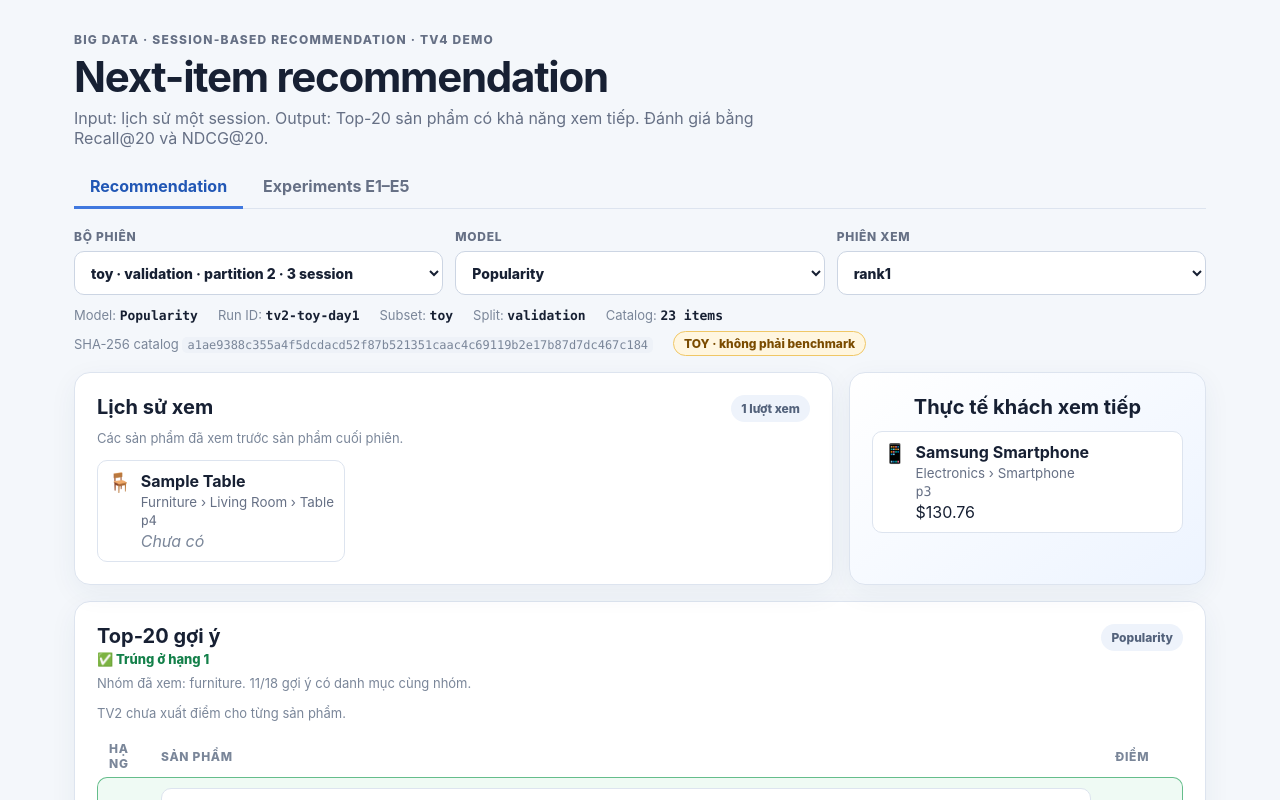
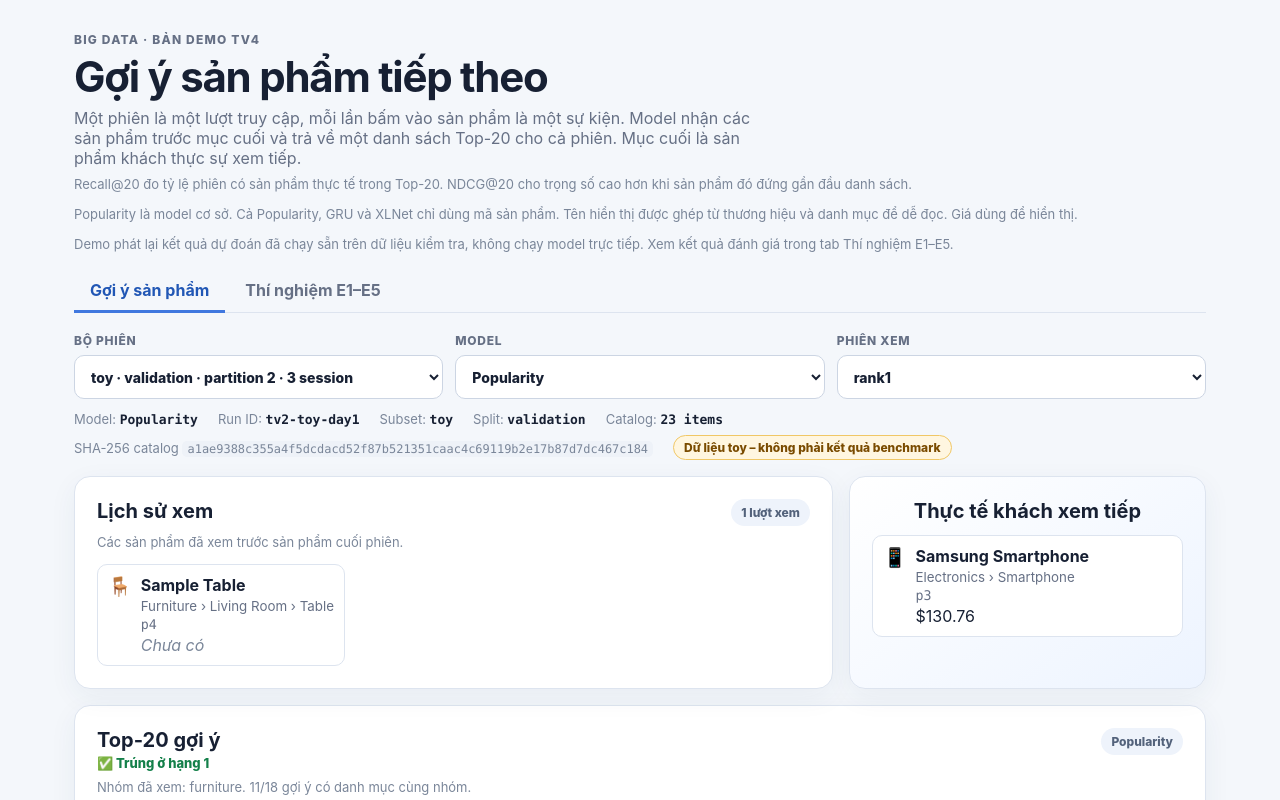
Before and after one commit to callmeshinny/demo-big-data, a React (Vite) app: page / in a window 1280 px wide. Shown: the top 800 px of the page. Built offline with nearby package versions, Linux system fonts and the light colour scheme.

Commit message:
Explain demo and evaluation in Vietnamese

```diff
--- a/src/Experiments.jsx
+++ b/src/Experiments.jsx
@@ -281,7 +281,7 @@ export default function Experiments({ state }) {
 
         {showToy && toySorted.length > 0 && (
           <div className="toy-block">
-            <h3>Run toy smoke <span className="badge badge-toy">TOY · không phải benchmark</span></h3>
+            <h3>Run toy smoke <DataKindBadge kind="toy" /></h3>
             <p className="definition">
               Chạy trên dữ liệu tổng hợp ({toySorted[0]?.metrics?.["Recall@20"]?.scope ?? "vài session"}) để kiểm tra công cụ.
               Không dùng để so sánh model hay kết luận.
--- a/src/main.jsx
+++ b/src/main.jsx
@@ -6,8 +6,8 @@ import Experiments from "./Experiments.jsx";
 import "./styles.css";
 
 const TABS = [
-  { id: "recommendation", label: "Recommendation" },
-  { id: "experiments", label: "Experiments E1–E5" },
+  { id: "recommendation", label: "Gợi ý sản phẩm" },
+  { id: "experiments", label: "Thí nghiệm E1–E5" },
 ];
 
 // Optional overrides for testing broken files, e.g. ?demo=/tests/fixtures/empty.json
@@ -57,9 +57,12 @@ function App() {
     <main className="shell">
       <header className="topbar">
         <div>
-          <p className="eyebrow">Big Data · Session-based recommendation · TV4 demo</p>
-          <h1>Next-item recommendation</h1>
-          <p className="lede">Input: lịch sử một session. Output: Top-20 sản phẩm có khả năng xem tiếp. Đánh giá bằng Recall@20 và NDCG@20.</p>
+          <p className="eyebrow">Big Data · Bản demo TV4</p>
+          <h1>Gợi ý sản phẩm tiếp theo</h1>
+          <p className="lede">Một phiên là một lượt truy cập, mỗi lần bấm vào sản phẩm là một sự kiện. Model nhận các sản phẩm trước mục cuối và trả về một danh sách Top-20 cho cả phiên. Mục cuối là sản phẩm khách thực sự xem tiếp.</p>
+          <p className="definition">Recall@20 đo tỷ lệ phiên có sản phẩm thực tế trong Top-20. NDCG@20 cho trọng số cao hơn khi sản phẩm đó đứng gần đầu danh sách.</p>
+          <p className="definition">Popularity là model cơ sở. Cả Popularity, GRU và XLNet chỉ dùng mã sản phẩm. Tên hiển thị được ghép từ thương hiệu và danh mục để dễ đọc. Giá dùng để hiển thị.</p>
+          <p className="definition">Demo phát lại kết quả dự đoán đã chạy sẵn trên dữ liệu kiểm tra, không chạy model trực tiếp. Xem kết quả đánh giá trong tab Thí nghiệm E1–E5.</p>
         </div>
       </header>
 
@@ -75,7 +78,7 @@ function App() {
       </div>
 
       <footer>
-        Web chỉ hiển thị artifact nhóm đã bàn giao. Không train, không tính lại metric. Giá trị chưa bàn giao hiện "Chưa có".
+        Giá trị chưa bàn giao hiển thị “Chưa có”.
       </footer>
     </main>
   );
--- a/src/ui.jsx
+++ b/src/ui.jsx
@@ -10,7 +10,7 @@ export function Notice({ kind = "info", title, children }) {
 }
 
 export function DataKindBadge({ kind }) {
-  if (kind === "toy") return <span className="badge badge-toy" title="Dữ liệu toy: chỉ kiểm tra định dạng, không phải kết quả benchmark">TOY · không phải benchmark</span>;
+  if (kind === "toy") return <span className="badge badge-toy" title="Dữ liệu toy: chỉ kiểm tra định dạng, không phải kết quả benchmark">Dữ liệu toy – không phải kết quả benchmark</span>;
   if (kind === "real") return <span className="badge badge-real">Dữ liệu thật</span>;
   return <span className="badge badge-unknown" title="Artifact chưa ghi data_kind">data_kind: Chưa có</span>;
 }
```
